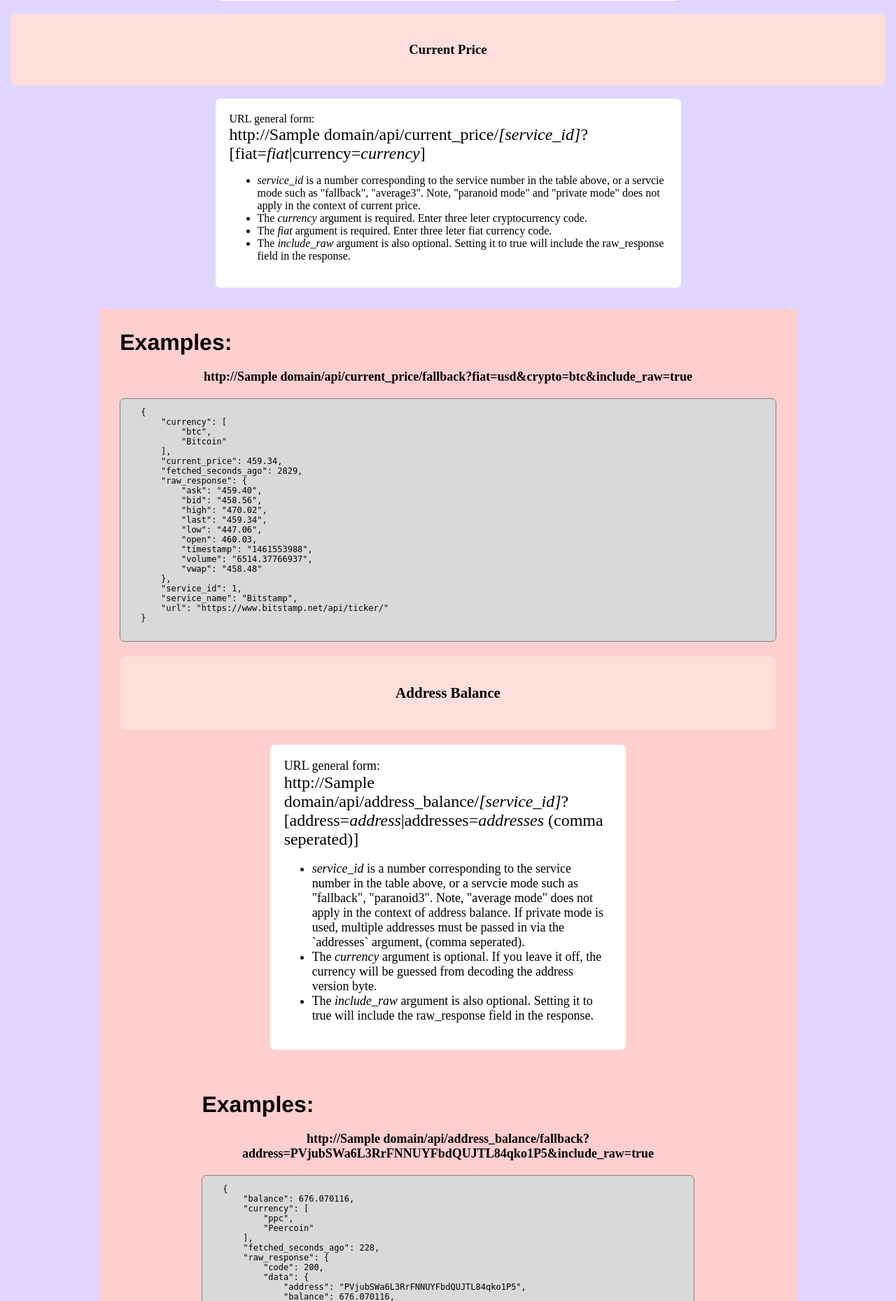
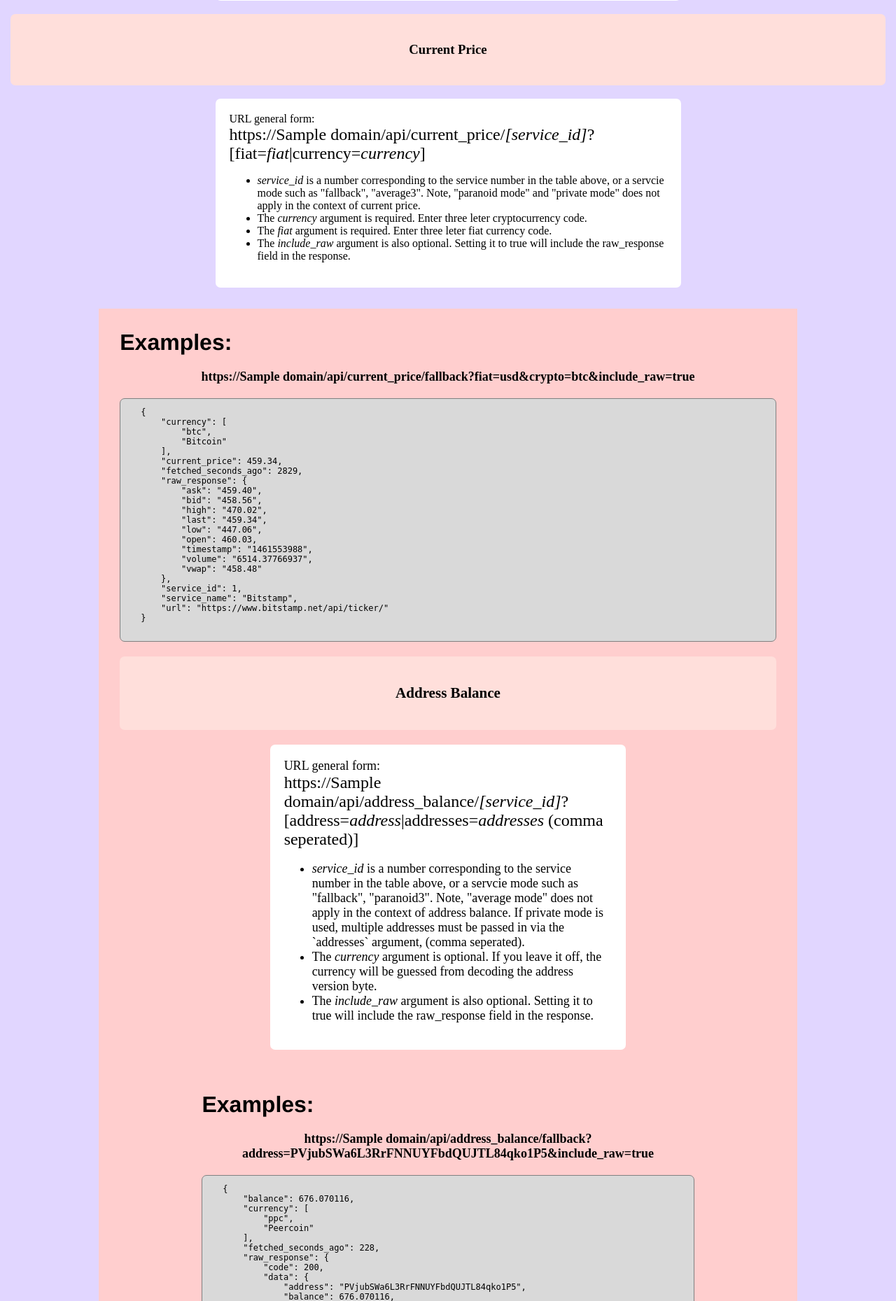
Before and after one commit to priestc/MultiExplorer, a Django app: template multiexplorer/multiexplorer/templates/api_docs.html in a window 1280 px wide. Shown: the part 1431-3290 px from the top of the page at 70% size. Run offline with Django 3.2, Linux system fonts and the light colour scheme; the template is opened without the code that fills it: most values are stand-ins (such as "Sample title", 1, 10 or a date in 2020); parts of the project's set-up code (start-up, migrations or seed data) failed here and were passed over; some libraries are stand-ins or nearby versions.

Commit message:
correct domain name on api docs page

```diff
--- a/multiexplorer/multiexplorer/templates/api_docs.html
+++ b/multiexplorer/multiexplorer/templates/api_docs.html
@@ -151,7 +151,7 @@
 
     <div class="info">
         URL general form:<br>
-        <span class="general_url">http://{{ domain }}/api/current_price/<i>[service_id]</i>?[fiat=<i>fiat</i>|currency=<i>currency</i>]</span>
+        <span class="general_url">https://{{ domain }}/api/current_price/<i>[service_id]</i>?[fiat=<i>fiat</i>|currency=<i>currency</i>]</span>
         <ul>
             <li><i>service_id</i> is a number corresponding to the service number in the table above,
                 or a servcie mode such as "fallback", "average3". Note, "paranoid mode"
@@ -166,7 +166,7 @@
     <div class="examples">
         <div class='title'>Examples:</div>
         <div class="url">
-            http://{{ domain }}/api/current_price/fallback?fiat=usd&amp;crypto=btc&amp;include_raw=true
+            https://{{ domain }}/api/current_price/fallback?fiat=usd&amp;crypto=btc&amp;include_raw=true
         </div>
 
         <div class="code_wrapper">
@@ -203,7 +203,7 @@
 
     <div class="info">
         URL general form:<br>
-        <span class="general_url">http://{{ domain }}/api/address_balance/<i>[service_id]</i>?[address=<i>address</i>|addresses=<i>addresses</i> (comma seperated)]</i></span>
+        <span class="general_url">https://{{ domain }}/api/address_balance/<i>[service_id]</i>?[address=<i>address</i>|addresses=<i>addresses</i> (comma seperated)]</i></span>
         <ul>
             <li><i>service_id</i> is a number corresponding to the service number in the table above,
                 or a servcie mode such as "fallback", "paranoid3". Note, "average mode" does not
@@ -219,7 +219,7 @@
     <div class="examples">
         <div class='title'>Examples:</div>
         <div class="url">
-            http://{{ domain }}/api/address_balance/fallback?address=PVjubSWa6L3RrFNNUYFbdQUJTL84qko1P5&amp;include_raw=true
+            https://{{ domain }}/api/address_balance/fallback?address=PVjubSWa6L3RrFNNUYFbdQUJTL84qko1P5&amp;include_raw=true
         </div>
 
         <div class="code_wrapper">
@@ -269,7 +269,7 @@
         </div>
 
         <div class="url">
-            http://{{ domain }}/api/address_balance/5?address=LVyKFjC1Xgu7QiADYszzHC6hSFfDELgi7n&amp;currency=ltc
+            https://{{ domain }}/api/address_balance/5?address=LVyKFjC1Xgu7QiADYszzHC6hSFfDELgi7n&amp;currency=ltc
         </div>
 
         <div class="code_wrapper">
@@ -290,7 +290,7 @@
         </div>
 
         <div class="url">
-            http://{{ domain }}/api/address_balance/private5?addresses=16DsrC7mUZG7ZYJR1T6rJo16aogKicwAi9,1MgGUeGKTWjTGM8FYmVBbYhoPznZvos5cg&amp;currency=btc
+            https://{{ domain }}/api/address_balance/private5?addresses=16DsrC7mUZG7ZYJR1T6rJo16aogKicwAi9,1MgGUeGKTWjTGM8FYmVBbYhoPznZvos5cg&amp;currency=btc
         </div>
 
         <div class="code_wrapper">
@@ -318,7 +318,7 @@
 
     <div class="info">
         URL general form:<br>
-        <span class="general_url">http://{{ domain }}/api/unspent_outputs/<i>[service_id]</i>?address=<i>[address]</i></span>
+        <span class="general_url">https://{{ domain }}/api/unspent_outputs/<i>[service_id]</i>?address=<i>[address]</i></span>
         <ul>
             <li><i>service_id</i> is a number corresponding to the number in the table above,
                 or a servie mode such as "fallback", "paranoid3". Note, "average mode" does not apply in the context of unspent outputs.</li>
@@ -332,7 +332,7 @@
     <div class="examples">
         <div class='title'>Examples:</div>
         <div class="url">
-            http://{{ domain }}/api/unspent_outputs/11?address=LVyKFjC1Xgu7QiADYszzHC6hSFfDELgi7n
+            https://{{ domain }}/api/unspent_outputs/11?address=LVyKFjC1Xgu7QiADYszzHC6hSFfDELgi7n
         </div>
         <div class="code_wrapper">
             <code>
@@ -370,7 +370,7 @@
 
     <div class="info">
         URL general form:<br>
-        <span class="general_url">http://{{ domain }}/api/historical_transactions/<i>[service_id]</i>?address=<i>[address]</i></span>
+        <span class="general_url">https://{{ domain }}/api/historical_transactions/<i>[service_id]</i>?address=<i>[address]</i></span>
         <ul>
             <li><i>service_id</i> is a number corresponding to the number in the table above,
                 or a servie mode such as "fallback", "paranoid3". Note, "average mode" does not apply in the context of historical.</li>
@@ -386,7 +386,7 @@
     <div class="examples">
         <div class='title'>Examples:</div>
         <div class="url">
-            http://{{ domain }}/api/transaction_history/4?address=16DsrC7mUZG7ZYJR1T6rJo16aogKicwAi9
+            https://{{ domain }}/api/transaction_history/4?address=16DsrC7mUZG7ZYJR1T6rJo16aogKicwAi9
         </div>
         <div class="code_wrapper">
             <code>
@@ -426,7 +426,7 @@
 
     <div class="info">
         URL general form:<br>
-        <span class="general_url">http://{{ domain }}/api/get_block/<i>[service_id]</i>?block_number=<i>[block_number]</i>&amp;block_hash=<i>[block_hash]</i>&amp;latest=<i>[true|false]</i></span>
+        <span class="general_url">https://{{ domain }}/api/get_block/<i>[service_id]</i>?block_number=<i>[block_number]</i>&amp;block_hash=<i>[block_hash]</i>&amp;latest=<i>[true|false]</i></span>
         <ul>
             <li><i>service_id</i> is a number corresponding to the number in the table above,
                 or a servie mode such as "fallback", "paranoid3". Note, "average mode" does not apply in the context of block information.</li>
@@ -441,7 +441,7 @@
     <div class="examples">
         <div class='title'>Examples:</div>
         <div class="url">
-            http://{{ domain }}/api/get_block/6?block_hash=00000000b6ee1bc8ef48268ca7fbd243cf2d4c4792620ebfc5933cf08c487bdb&amp;currency=btc
+            https://{{ domain }}/api/get_block/6?block_hash=00000000b6ee1bc8ef48268ca7fbd243cf2d4c4792620ebfc5933cf08c487bdb&amp;currency=btc
         </div>
         <div class="code_wrapper">
             <code>
@@ -477,7 +477,7 @@
         </div>
 
         <div class="url">
-            http://{{ domain }}/api/get_block/32?block_number=653&amp;currency=vtc<br>
+            https://{{ domain }}/api/get_block/32?block_number=653&amp;currency=vtc<br>
         </div>
 
         <div class="code_wrapper">
@@ -518,7 +518,7 @@
 
     <div class="info">
         URL general form:<br>
-        <span class="general_url">http://{{ domain }}/api/get_optimal_fee/<i>[service_id]</i>?currency=<i>[curency_code]</i></span>
+        <span class="general_url">https://{{ domain }}/api/get_optimal_fee/<i>[service_id]</i>?currency=<i>[curency_code]</i></span>
         <ul>
             <li><i>service_id</i> is a number corresponding to the number in the table above,
                 or a servie mode such as "fallback", "paranoid3". Note, <i>only</li> "average mode" applies for the optimal fee endpoint.
@@ -535,7 +535,7 @@
     <div class="examples">
         <div class='title'>Examples:</div>
         <div class="url">
-            http://{{ domain }}/api/get_optimal_fee/average4?currency=btc
+            https://{{ domain }}/api/get_optimal_fee/average4?currency=btc
         </div>
         <div class="code_wrapper">
             <code>
@@ -571,7 +571,7 @@
         </div>
 
         <div class="url">
-            http://{{ domain }}/api/get_optimal_fee/fallback?currency=ltc<br>
+            https://{{ domain }}/api/get_optimal_fee/fallback?currency=ltc<br>
         </div>
 
         <div class="code_wrapper">
@@ -595,7 +595,7 @@
 
     <div class="info">
         URL general form:<br>
-        <span class="general_url">http://{{ domain }}/api/push_tx/<i>[service_id]</i>?currency=<i>[curency_code]</i></span>
+        <span class="general_url">https://{{ domain }}/api/push_tx/<i>[service_id]</i>?currency=<i>[curency_code]</i></span>
         <ul>
             <li><i>service_id</i> is a number corresponding to the number in the table above,
                 or a servie mode such as "fallback", "paranoid3".
@@ -609,7 +609,7 @@
     <div class="examples">
         <div class='title'>Examples:</div>
         <div class="url">
-            http://{{ domain }}/api/push_tx/average4?currency=btc
+            https://{{ domain }}/api/push_tx/average4?currency=btc
         </div>
         <div style="word-break: break-all;">
             POST body:<br>
--- a/multiexplorer/multiexplorer/views.py
+++ b/multiexplorer/multiexplorer/views.py
@@ -350,7 +350,7 @@ def block_lookup(request):
 def api_docs(request):
     return TemplateResponse(request, 'api_docs.html', {
         'service_table': service_table_html,
-        'domain': "multiexplorer.com",
+        'domain': settings.ALLOWED_HOSTS[0],
     })
 
 def address_disambiguation(request, address):
```
